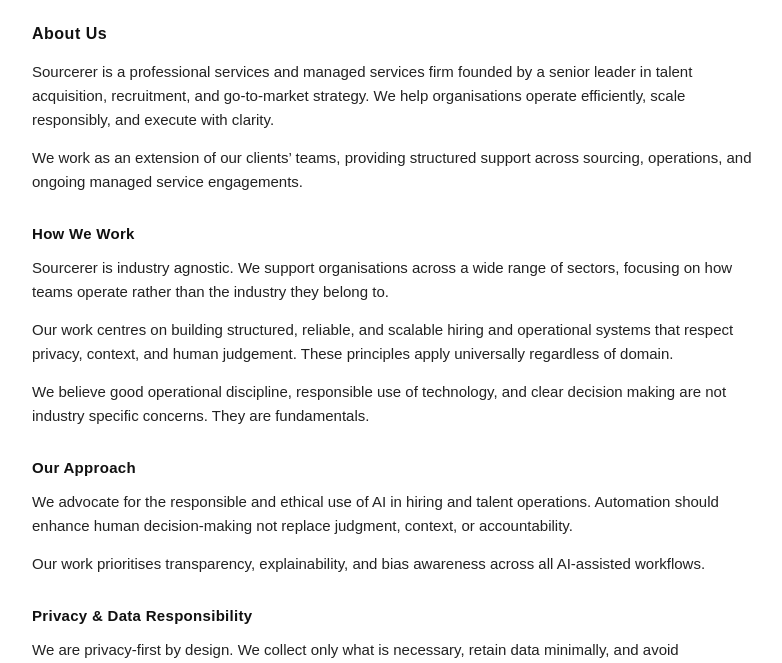
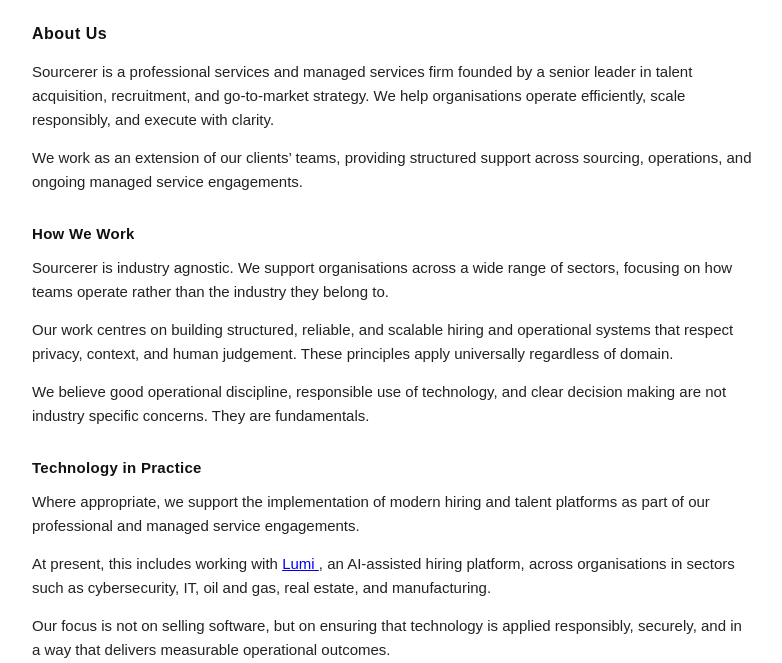
Before and after one commit to sourcerer731/Bimi, a plain HTML site: page index.html in a window 1280 px wide. Shown: the part 289-952 px from the top of the page, without its empty margins (248-1030 px from the left). Drawn offline with Linux system fonts and the light colour scheme.

Commit message:
Update index.html

```diff
--- a/index.html
+++ b/index.html
@@ -170,6 +170,27 @@
 and clear decision making are not industry specific concerns.
 They are fundamentals.
 </p>
+
+  <h2>Technology in Practice</h2>
+
+<p>
+Where appropriate, we support the implementation of modern hiring and talent platforms
+as part of our professional and managed service engagements.
+</p>
+
+<p>
+At present, this includes working with
+<a href="https://www.hirewithlumi.com" target="_blank" rel="noopener noreferrer">
+Lumi
+</a>,
+an AI-assisted hiring platform, across organisations in sectors such as cybersecurity,
+IT, oil and gas, real estate, and manufacturing.
+</p>
+
+<p>
+Our focus is not on selling software, but on ensuring that technology is applied
+responsibly, securely, and in a way that delivers measurable operational outcomes.
+</p>
     <!-- Approach -->
     <h2>Our Approach</h2>
 
```
